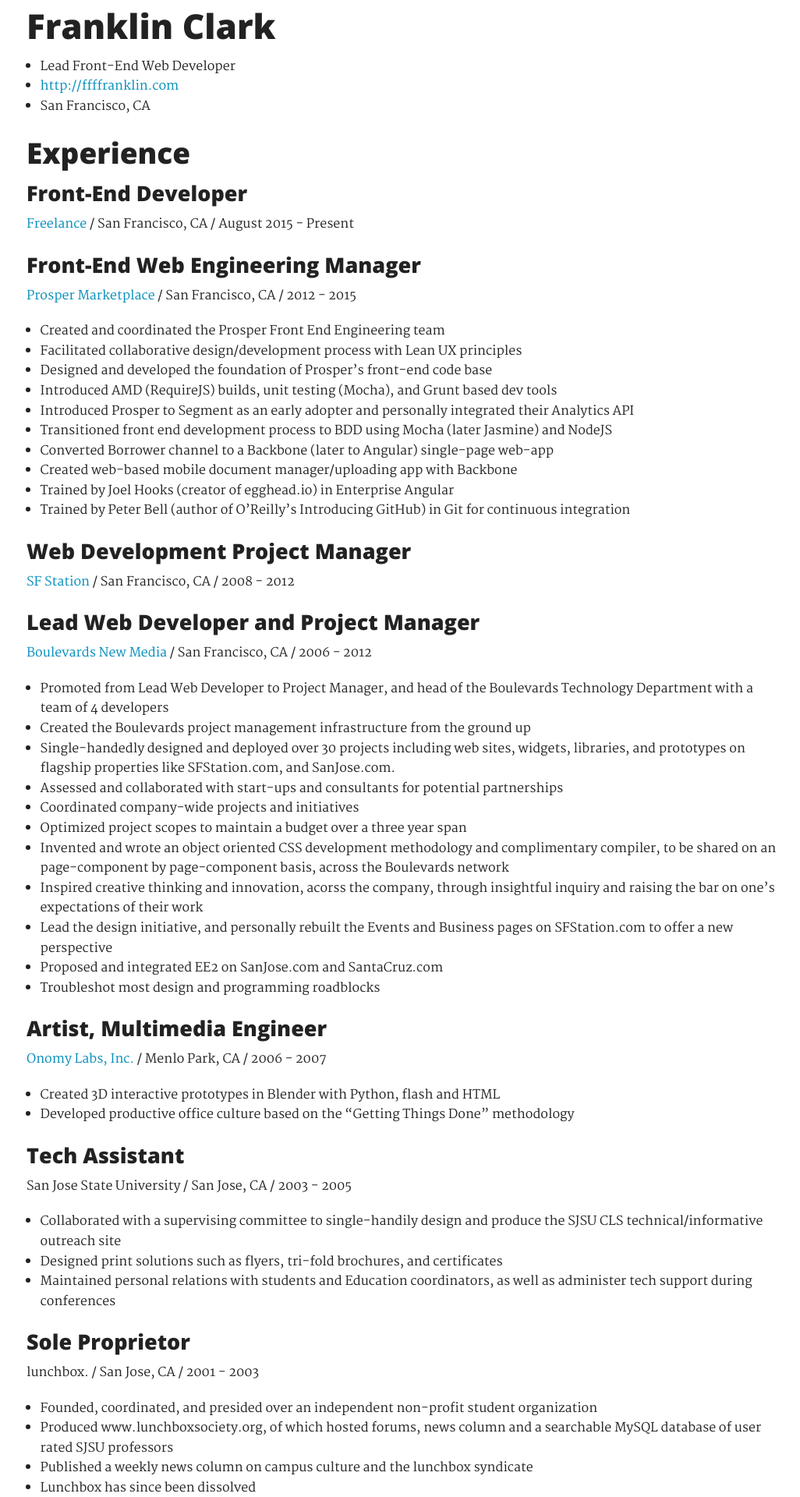
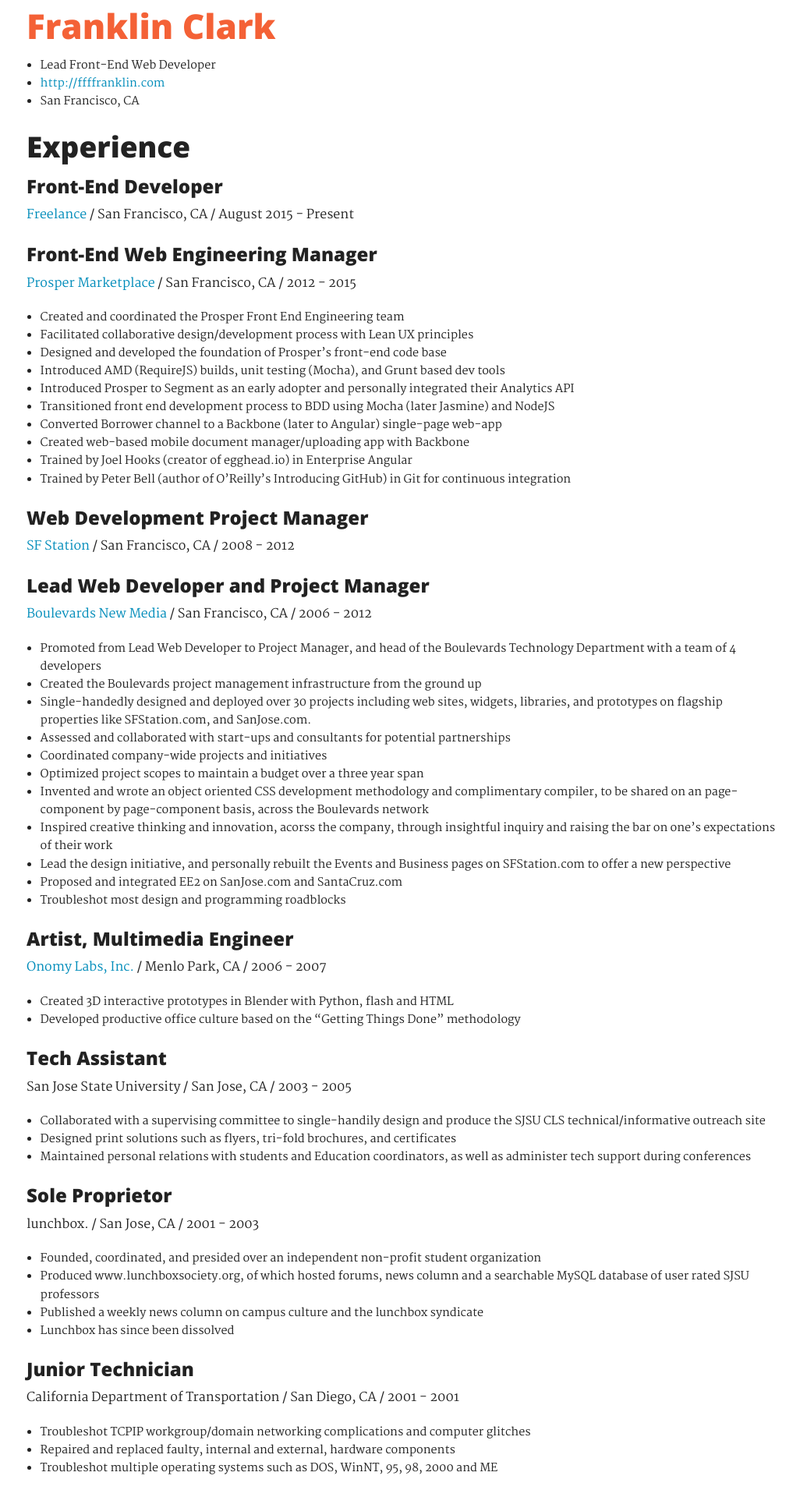
Before and after one commit to ffffranklin/ffffranklin.github.io, a Jekyll site: the page built from info/resume.md, in a window 1280 px wide. Shown: the top 1920 px of the page at 78% size, without its empty margins (121-1147 px from the left). Built offline with Jekyll 4.4.1, drawn with Linux system fonts in a browser that asks for light colours; some web fonts are replaced; comment, search, counter and statistics services are not loaded.

Commit message:
Adjusting resume headings

```diff
--- a/_sass/athena/_colors.scss
+++ b/_sass/athena/_colors.scss
@@ -46,6 +46,8 @@
 
 $color-font-one:  $ship-gray;
 $color-font-two:  $flamingo;
+$color-font-three:$sea-buckthorn;
+$color-font-four: $horizon;
 
 $color-bg-one:    $white;
 $color-bg-two:    $horizon;
--- a/_sass/pages/_resume.scss
+++ b/_sass/pages/_resume.scss
@@ -12,4 +12,16 @@
 
 .resume-content {
   @include grid-column(12);
+  h1 {
+    color: $color-font-two !important;
+    @media print {
+      color: $color-font-two !important;
+    }
+  }
+  h3 {
+    font-size: 1.5rem;
+  }
+  ul, ol, dl {
+    font-size:0.9rem;
+  }
 }
--- a/info/resume.md
+++ b/info/resume.md
@@ -79,40 +79,41 @@
 Multidisciplinary degree offering a digital art and design curriculum in the areas of computer graphics, web development, programming, physical computing, fabrication, prototyping, interactivity and computer games.
 
 ## Skills
-Code
+
+### Code
 
  - JavaScript, HTML5, SASS, CSS3, XSLT/XML
  - Ruby, PHP5, Python, Shell Script
  - SQL
 
-Libraries/Frameworks
+### Libraries/Frameworks
 
  - Backbone, NodeJS, Angular, Mocha, Jasmine, Grunt
  - Rails, Zend, CakePHP
  - Django
 
-CMS
+### CMS
 
  - Expression Engine, Jekyll, WordPress, Drupal
 
-Analytics
+### Analytics
 
  - Segment, Google Analytics, KissMetrics, Omniture
 
-Software
+### Software
 
  - Sketch, Photoshop, Illustrator, Fireworks
  - Github, Atlassin, Trac, Pivotal Tracker
 
-Versioning
+### Versioning
 
  - GIT, SVN, Perforce
 
-Environments
+### Environments
 
  - OSX, Linux, Windows
 
-Methodologies
+### Methodologies
 
  - Agile Development
  - Responsive Design/Development
```
